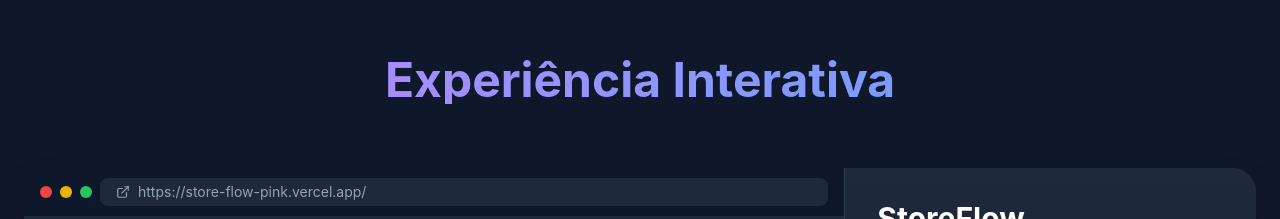
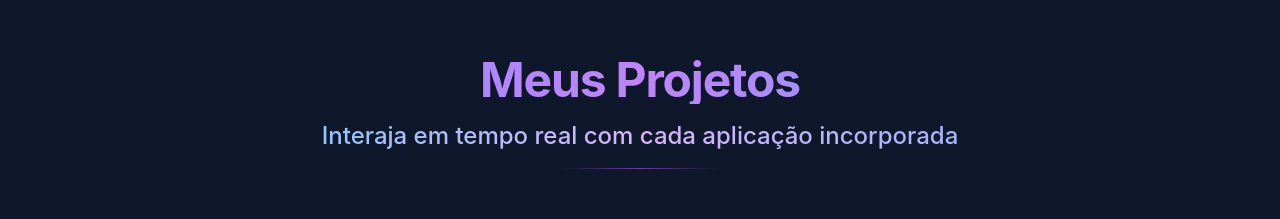
Before and after one commit to almeidagabriel01/portfolio, a Next.js app: page / in a window 1280 px wide. Shown: the part 1585-1804 px from the top of the page. Built offline with nearby package versions, Linux system fonts and the light colour scheme; grey boxes are pictures that could not be loaded.

Commit message:
Melhorando titulo da secao de projetos

```diff
--- a/src/app/components/ProjectsSection.jsx
+++ b/src/app/components/ProjectsSection.jsx
@@ -48,14 +48,31 @@ export default function ProjectsSection() {
   return (
     <section className="container mx-auto px-6 py-20" id="projects">
       <motion.h2
-        className="text-5xl font-bold mb-16 text-center bg-gradient-to-r from-purple-400 to-blue-400 bg-clip-text text-transparent"
-        initial={{ opacity: 0, y: -20 }}
-        whileInView={{ opacity: 1, y: 0 }}
+        className="text-5xl font-bold mb-4 text-center bg-gradient-to-r from-indigo-400 via-purple-400 to-blue-400 bg-clip-text text-transparent tracking-tight"
+        initial={{ opacity: 0, y: 24, filter: 'blur(8px)' }}
+        whileInView={{ opacity: 1, y: 0, filter: 'blur(0px)' }}
         viewport={{ once: false, amount: 0.3 }}
-        transition={{ duration: 0.8 }}
+        transition={{ duration: 0.9, ease: 'easeOut' }}
       >
-        Experiência Interativa
+        Meus Projetos
       </motion.h2>
+      <motion.p
+        className="relative text-base md:text-xl lg:text-2xl mb-16 text-center font-medium bg-clip-text text-transparent"
+        style={{
+          backgroundImage: 'linear-gradient(90deg,var(--tw-gradient-stops))',
+          // Tailwind gradient stops resolved via classes below
+        }}
+        initial={{ opacity: 0, y: 12, filter: 'blur(4px)' }}
+        whileInView={{ opacity: 1, y: 0, filter: 'blur(0px)' }}
+        animate={{ backgroundPosition: ['0% 50%', '100% 50%', '0% 50%'] }}
+        transition={{ backgroundPosition: { duration: 10, repeat: Infinity, ease: 'linear' }, opacity: { duration: 0.8, delay: 0.15 }, y: { duration: 0.8, delay: 0.15 } }}
+        viewport={{ once: false, amount: 0.3 }}
+      >
+        <span className="bg-gradient-to-r from-blue-300 via-purple-300 to-indigo-300 bg-clip-text text-transparent">
+          Interaja em tempo real com cada aplicação incorporada
+        </span>
+        <span className="block mx-auto mt-4 h-px w-40 bg-gradient-to-r from-transparent via-purple-500/60 to-transparent" />
+      </motion.p>
 
       <div className="space-y-24">
         {projects.map((project, index) => (
```
